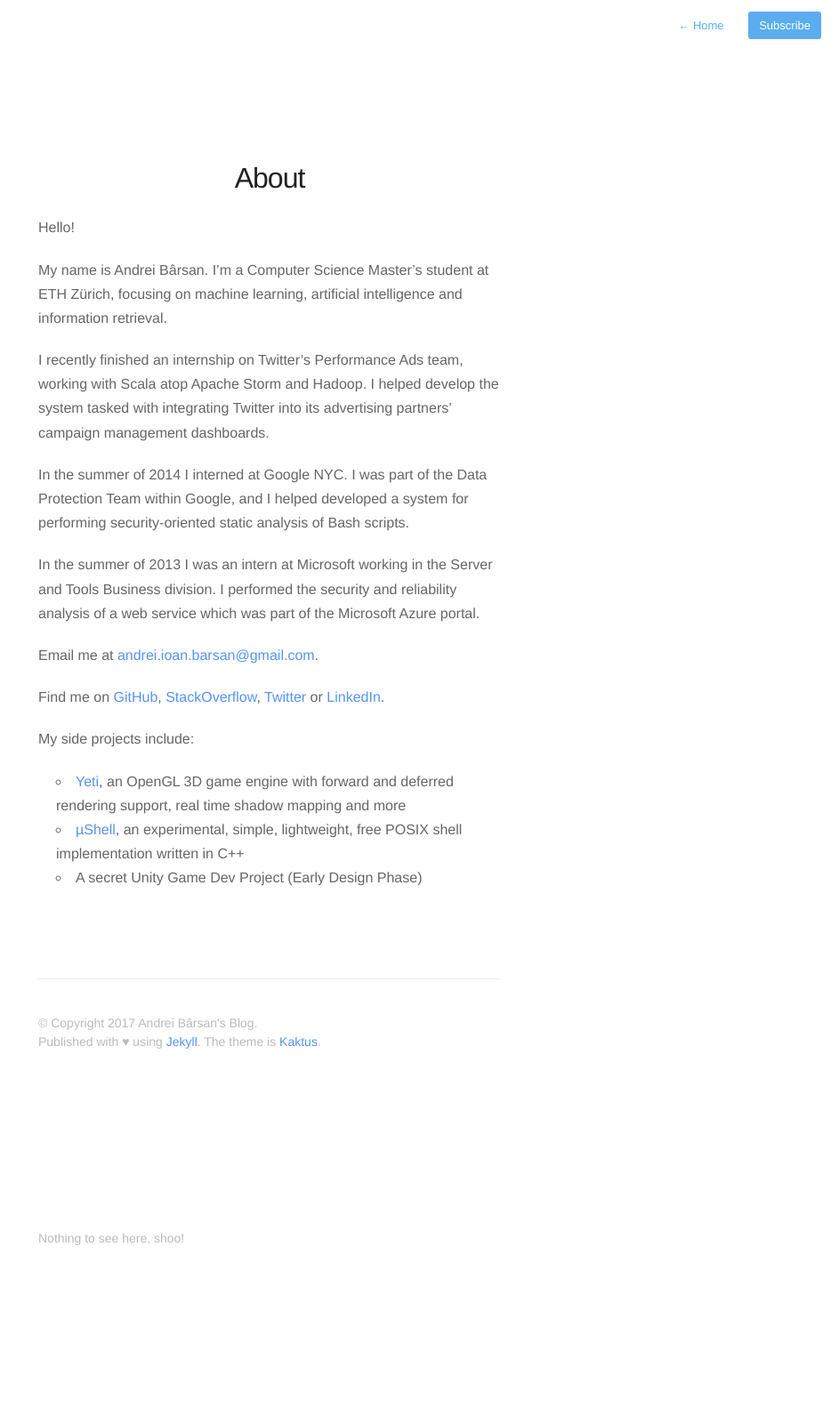
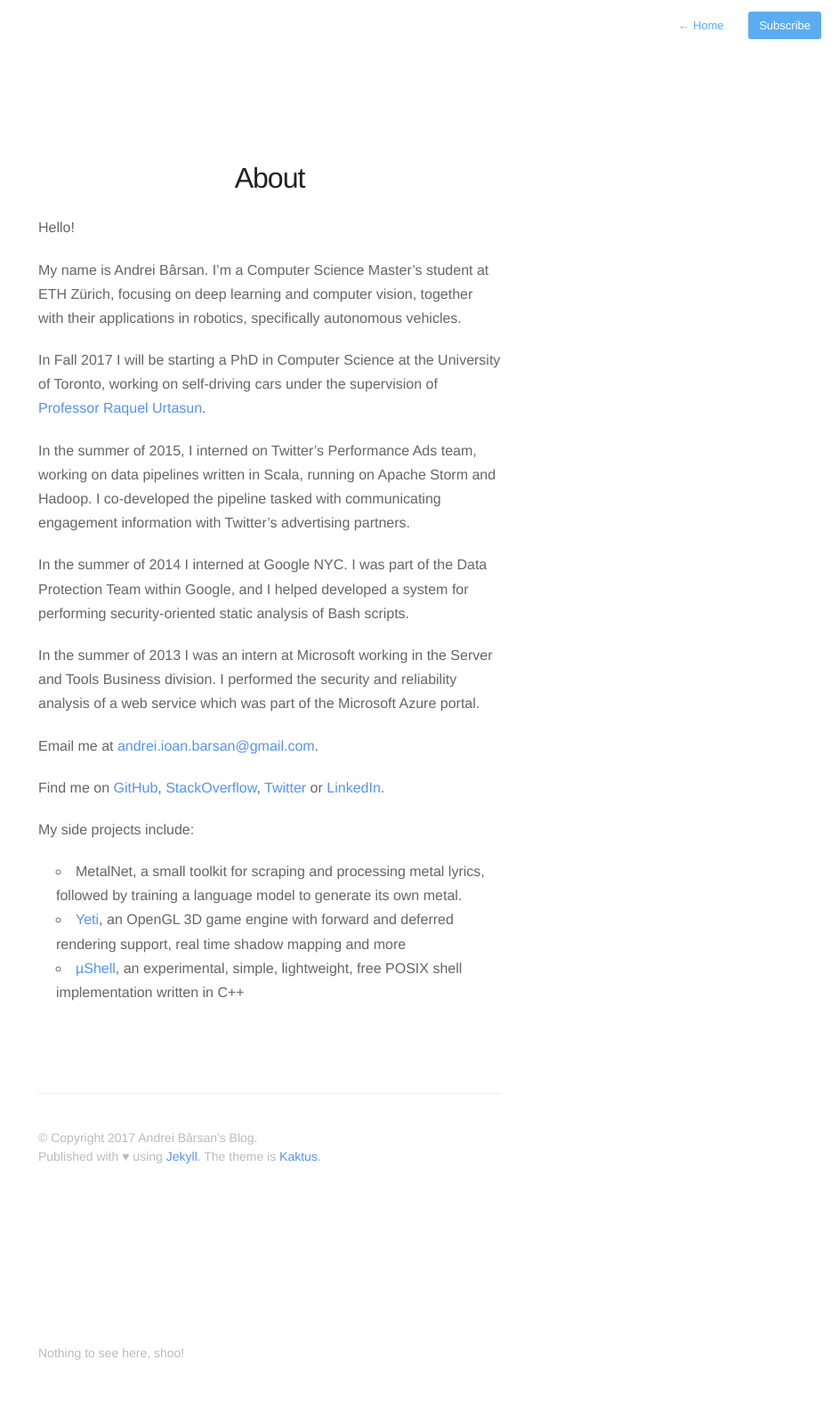
Before and after one commit to AndreiBarsan/andreibarsan.github.io, a Jekyll site: the page built from about.md, in a window 1280 px wide. Shown: the whole page at 89% size, without its empty margins (337-1280 px from the left). Built offline with Jekyll 4.4.1, drawn with Linux system fonts in a browser that asks for light colours; nearby versions of some CDN libraries; Markdown is read by kramdown in place of the engine named in the settings; before the commit the page ends 1463 px from its top, so only the background shows below that.

Commit message:
Config changes for jekyll 3.0; updated parts of the about page.

```diff
--- a/_config.yml
+++ b/_config.yml
@@ -5,12 +5,14 @@ description: >
   Ramblings ranging from low-level reverse engineering to game development.
 baseurl:      "" # the subpath of your site, e.g. /blog/
 url:          andreibarsan.github.io # the base hostname & protocol for your site
+future:       true
 
 # Build settings
-markdown:     redcarpet
+markdown:     kramdown
 highlighter:  pygments
+gems: [jekyll-paginate]
 
-# TODO(Andrei) Possibly increase this.
+# TODO(andrei): Possibly increase this in the future.
 paginate:     5
 baseurl:      /
 domain_name:  'http://siegedog.com'
@@ -22,7 +24,7 @@ url:            "http://siegedog.com"
 author:         "Andrei Bârsan's Blog"
 authorTwitter:  "andreib"
 
-permalink:       /:year/:month/:day/:title/
+#permalink:       /:year/:month/:day/:title/
 
 excerpt_separator: "<!--more-->"
 
--- a/about.md
+++ b/about.md
@@ -7,13 +7,19 @@ permalink: /about/
 Hello!
 
 My name is Andrei Bârsan. I'm a Computer Science Master's student at ETH
-Zürich, focusing on machine learning, artificial intelligence and information
-retrieval.
+Zürich, focusing on deep learning and computer vision, together with their
+applications in robotics, specifically autonomous vehicles.
 
-I recently finished an internship on Twitter's Performance Ads team, working
-with Scala atop Apache Storm and Hadoop.  I helped develop the system tasked
-with integrating Twitter into its advertising partners' campaign management
-dashboards.
+In Fall 2017 I will be starting a PhD in Computer Science at the University of
+Toronto, working on self-driving cars under the supervision of [Professor
+Raquel Urtasun](https://cs.toronto.edu/~urtasun).
+
+In the summer of 2015, I interned on Twitter's Performance Ads team, working on
+data pipelines written in Scala, running on Apache Storm and Hadoop.
+I co-developed the pipeline tasked with communicating engagement information
+with Twitter's advertising partners.
+<!--with integrating Twitter into its advertising partners' campaign management-->
+<!--dashboards.-->
 
 In the summer of 2014 I interned at Google NYC. I was part of the Data
 Protection Team within Google, and I helped developed a system for performing
@@ -23,18 +29,20 @@ In the summer of 2013 I was an intern at Microsoft working in the Server and
 Tools Business division. I performed the security and reliability analysis of
 a web service which was part of the Microsoft Azure portal.
 
-Email me at <a title="Obfuscated email addresses are so 2010."
+Email me at <a title="Obfuscated email addresses are so 2010. And besides, how
+else are the sexy singles in my area going to find me?"
 href="mailto:andrei.ioan.barsan@gmail.com">andrei.ioan.barsan@gmail.com</a>.
 
 Find me on [GitHub](https://github.com/andreibarsan),
 [StackOverflow](https://stackoverflow.com/users/1055295/andrei-b%C3%A2rsan),
 [Twitter](https://twitter.com/andreib) or
-[LinkedIn](https://www.linkedin.com/profile/view?id=288997587).
+[LinkedIn](https://www.linkedin.com/in/barsan).
 
 My side projects include:
 
+ * MetalNet, a small toolkit for scraping and processing metal lyrics, followed
+   by training a language model to generate its own metal.
  * [Yeti](https://github.com/andreibarsan/Yeti), an OpenGL 3D game engine with
  forward and deferred rendering support, real time shadow mapping and more
  * [µShell](https://github.com/andreibarsan/uShell), an experimental, simple,
  lightweight, free POSIX shell implementation written in C++
- * A secret Unity Game Dev Project (Early Design Phase)
```
Also changed, not shown: _posts/2015-07-04-asus-first-impressions.md (+3 -2 lines).
